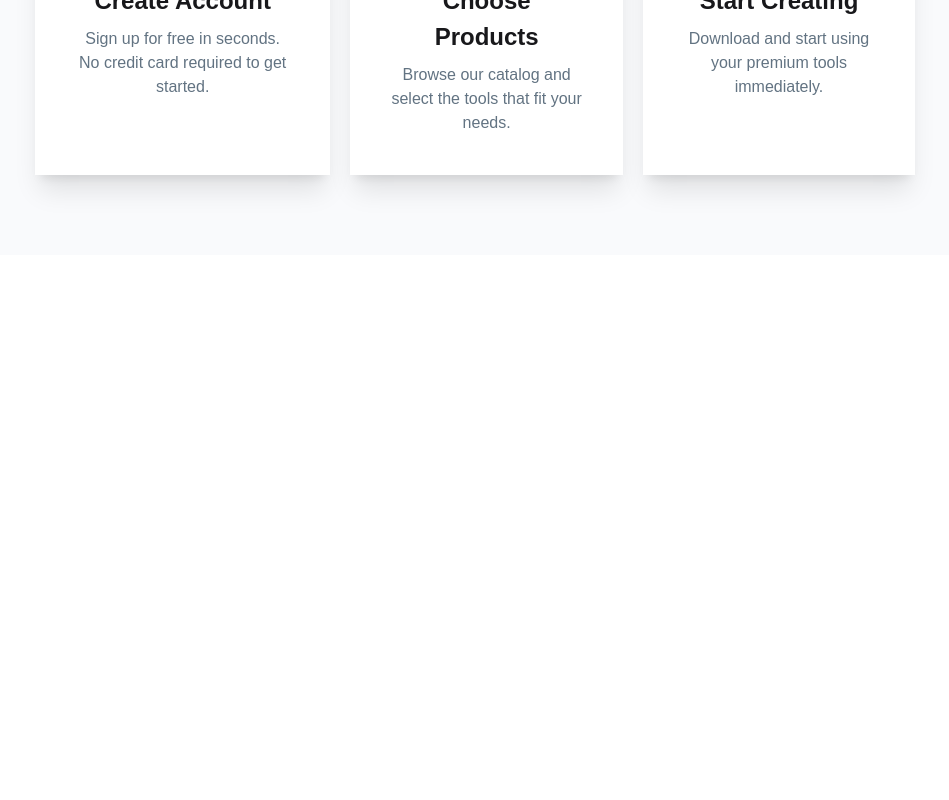
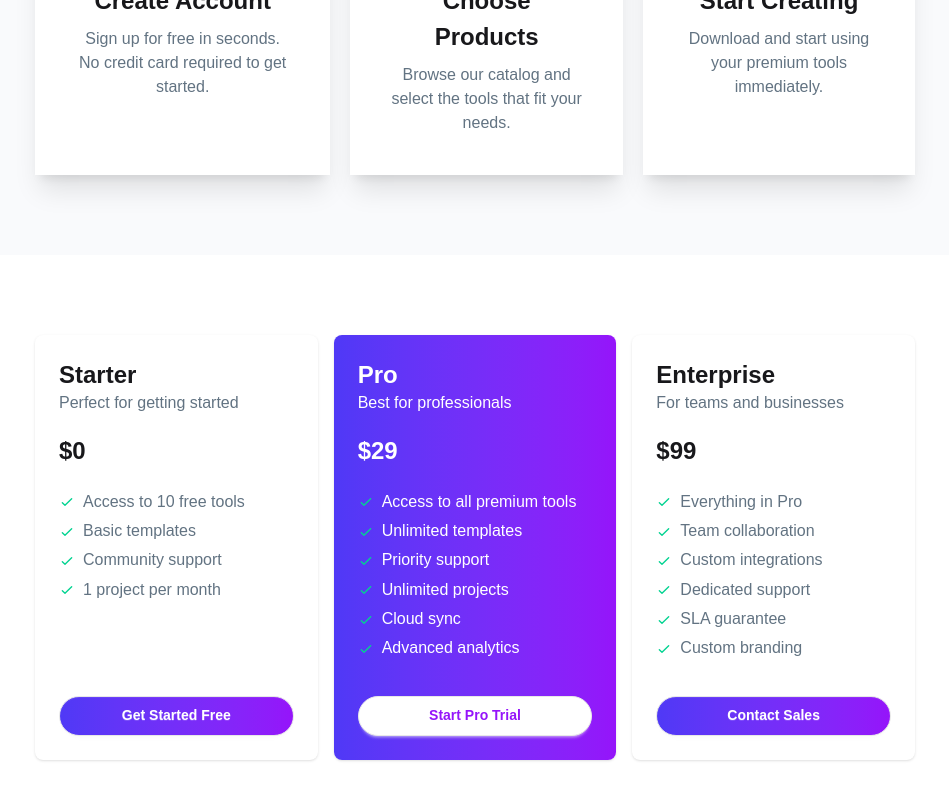
Before and after one commit to akib413/DigiTools, a React (Vite) app: page / in a window 1280 px wide. Shown: the part 2937-3737 px from the top of the page, without its empty margins (165-1114 px from the left). Before the commit the page ends 3192 px from the top, so only its background shows below. Built offline with nearby package versions, Linux system fonts and the light colour scheme.

Commit message:
create pricing section

```diff
--- a/public/price.json
+++ b/public/price.json
@@ -1,38 +1,43 @@
 [
   {
-    "name": "Basic",
+    "name": "Starter",
     "description": "Perfect for getting started",
-    "price": 9,
+    "price": 0,
     "features": [
-      "5 projects",
+      "Access to 10 free tools",
       "Basic templates",
-      "Email support",
-      "1 GB storage"
-    ]
+      "Community support",
+      "1 project per month"
+    ],
+    "button": "Get Started Free"
   },
   {
     "name": "Pro",
-    "description": "Best for growing professionals",
-    "price": 19,
+    "description": "Best for professionals",
+    "price": 29,
+    "tag": "Most Popular",
     "features": [
+      "Access to all premium tools",
+      "Unlimited templates",
+      "Priority support",
       "Unlimited projects",
-      "Premium templates",
-      "Priority support",
-      "10 GB storage",
-      "Advanced customization"
-    ]
+      "Cloud sync",
+      "Advanced analytics"
+    ],
+    "button": "Start Pro Trial"
   },
   {
     "name": "Enterprise",
-    "description": "Powerful tools for large teams",
-    "price": 49,
+    "description": "For teams and businesses",
+    "price": 99,
     "features": [
-      "Unlimited projects",
-      "All premium templates",
-      "24/7 support",
-      "100 GB storage",
-      "Advanced analytics",
-      "Team collaboration"
-    ]
+      "Everything in Pro",
+      "Team collaboration",
+      "Custom integrations",
+      "Dedicated support",
+      "SLA guarantee",
+      "Custom branding"
+    ],
+    "button": "Contact Sales"
   }
 ]
--- a/src/App.jsx
+++ b/src/App.jsx
@@ -5,14 +5,21 @@ import Cards from './components/MainSection/Cards'
 import Navbar from './components/Navbar/Navbar'
 import Stats from './components/Stats/Stats'
 import Steps from './components/Steps/Steps'
+import Pricing from './components/Pricing/Pricing'
 
 const fetchData = async () => {
   const res = await fetch("/data.json")
   return res.json()
 }
 
+const fetchPrice = async () => {
+  const res = await fetch("/price.json")
+  return res.json()
+}
+
 function App() {
   const dataPromise = fetchData()
+  const pricePromise = fetchPrice()
 
   return (
     <>
@@ -24,6 +31,9 @@ function App() {
       <Cards dataPromise={dataPromise}></Cards>
     </Suspense>
     <Steps></Steps>
+    <Suspense fallback={<span className="loading loading-dots loading-xl"></span>}>
+      <Pricing pricePromise={pricePromise}></Pricing>
+    </Suspense>
 
     </>
   )
--- /dev/null
+++ b/src/components/Pricing/Pricing.jsx
@@ -0,0 +1,15 @@
+import { use } from "react";
+import PricingCard from "../ui/PricingCard";
+
+const Pricing = ({pricePromise}) => {
+    const pricing = use(pricePromise)
+    return (
+        <div className="grid grid-cols-1 md:grid-cols-2 lg:grid-cols-3 gap-4 px-50 py-20 space-y-3">
+            {
+                pricing.map(price => <PricingCard price={price}></PricingCard>)
+            }
+        </div>
+    );
+};
+
+export default Pricing;
--- /dev/null
+++ b/src/components/ui/PricingCard.jsx
@@ -0,0 +1,32 @@
+const PricingCard = ({ price }) => {
+    return (
+        <div className="font">
+            <div className={`card ${price.name === "Pro" ? "bg-linear-to-r from-[#4f39f6] to-[#9514fa] text-white" : "bg-white"} shadow-sm p-6 h-[425px] flex flex-col`}>
+
+                <div className="">
+                    <h2 className="text-2xl font-bold">{price.name}</h2>
+                    <p className={`${price.name === 'Pro' ? 'text-white' : 'text-[#627382]'} text-[16px] mb-5`}>{price.description}</p>
+                    <span className="text-2xl font-bold ">${price.price}</span>
+                </div>
+                <ul className="mt-6 flex flex-col gap-2 text-xs">
+                    {
+                        price.features.map((feature, index) => {
+                            return (
+                                <li key={index} className={`${price.name === 'Pro' ? 'text-white' : 'text-[#627382]'} text-[16px]`}>
+                                    <svg xmlns="http://www.w3.org/2000/svg" className="size-4 me-2 inline-block text-success" fill="none" viewBox="0 0 24 24" stroke="currentColor"><path strokeLinecap="round" strokeLinejoin="round" strokeWidth="2" d="M5 13l4 4L19 7" /></svg>
+                                    <span>{feature}</span>
+                                </li>
+                            )
+                        })
+                    }
+                </ul>
+                <div className="mt-auto pt-6">
+                    <button className={`btn btn-block ${price.name === "Pro" ? "bg-white text-[#9514fa]" : "bg-linear-to-r from-[#4f39f6] to-[#9514fa] text-white"} rounded-full`}>{price.button}</button>
+                </div>
+            </div>
+        </div>
+
+    );
+};
+
+export default PricingCard;
```
